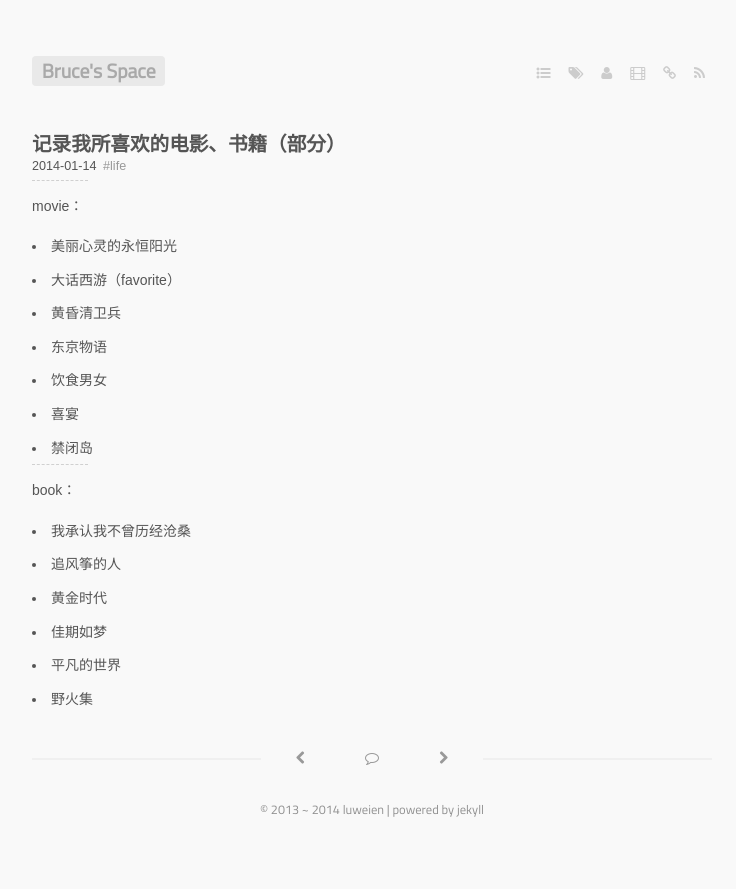
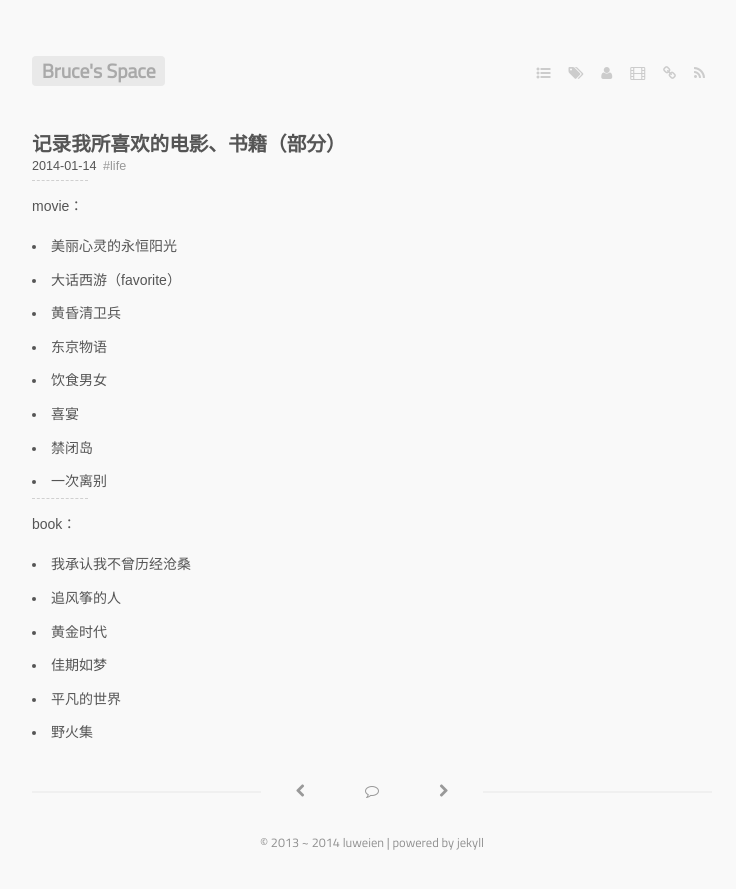
Before and after one commit to luweien/luweien.github.com, a Jekyll site: the page built from _posts/2014-01-14-personal.md, in a window 1280 px wide. Shown: the top 889 px of the page, without its empty margins (268-1004 px from the left). Built offline with Jekyll 4.4.1, drawn with Linux system fonts in a browser that asks for light colours; some web fonts are replaced; Markdown is read by kramdown in place of the engine named in the settings; comment, search, counter and statistics services are not loaded.

Commit message:
Update 2014-01-14-personal.md

```diff
--- a/_posts/2014-01-14-personal.md
+++ b/_posts/2014-01-14-personal.md
@@ -15,6 +15,7 @@ movie：
 * 饮食男女
 * 喜宴
 * 禁闭岛
+* 一次离别
 
 
 ----------------------------------
```
